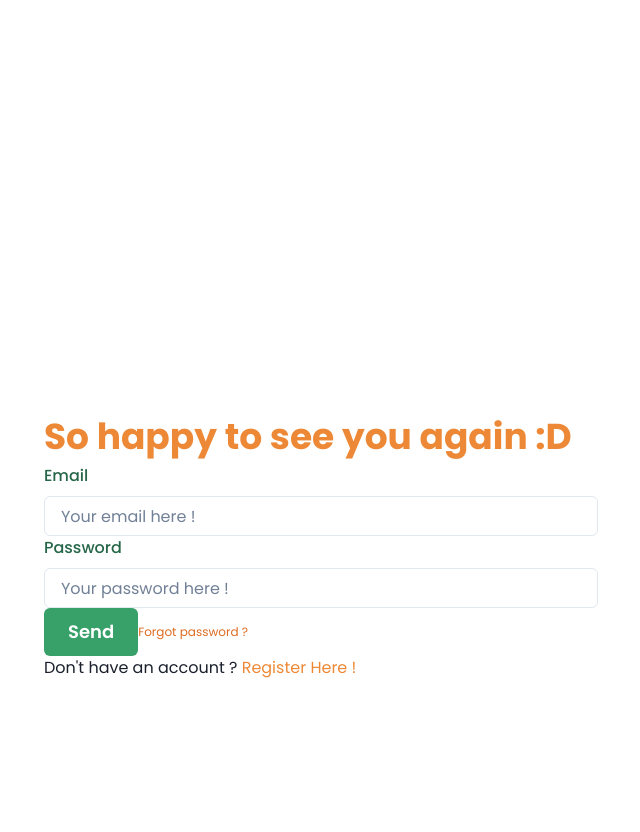
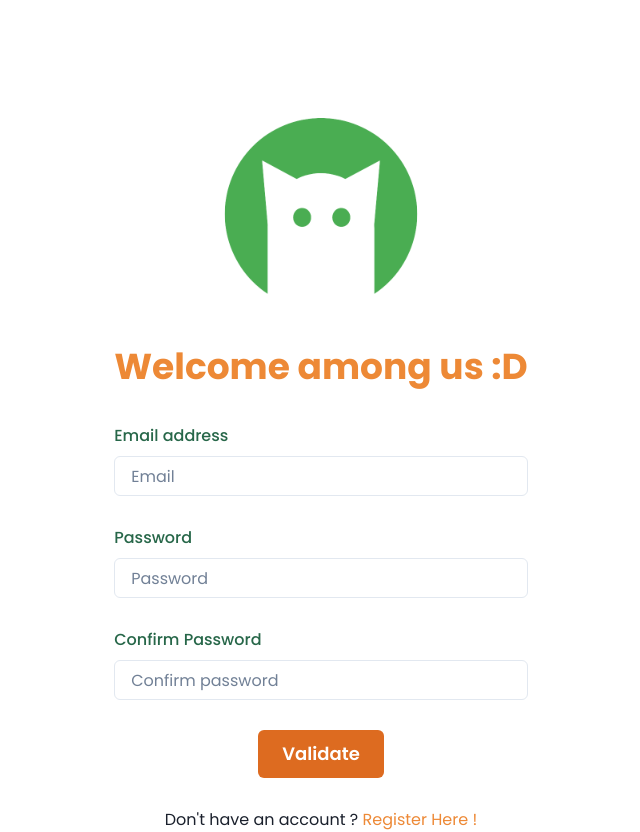
Before and after one commit to PoC-Community/software-pool-rush-realtime-chat, a React (Create React App) app in the folder frontend/katsapp/: page /signup in a window 1280 px wide. Shown: the whole page, without its empty margins (319-959 px from the left). Before the commit the page ends 800 px from the top, so only its background shows below. Built offline with nearby package versions, Linux system fonts and the light colour scheme.

Commit message:
[ADD] design login + signup pages

```diff
--- a/frontend/katsapp/src/pages/Login.tsx
+++ b/frontend/katsapp/src/pages/Login.tsx
@@ -1,19 +1,23 @@
-import { Button, Center, FormControl, FormLabel, Input, VStack } from '@chakra-ui/react';
+import { Button, Center, FormControl, FormLabel, Input, VStack, Text, Image } from '@chakra-ui/react';
 
 const Login = (): JSX.Element => (
-	<Center mt="250px">
-		<VStack spacing="50px">
+	<Center mt="-50px">
+		<VStack spacing="30px">
+		<Image boxSize='200px' src='assets/logo.png' alt='Logo-Katsapp' />
+			<Text fontSize='4xl' color='orange.400' as='b'>
+				So happy to see you again :D
+			</Text>
 			<FormControl>
+		  <FormLabel color="green.700">Email address</FormLabel>
+			<Input placeholder="Email" />
+			</FormControl>
 			<FormControl>
-			<FormLabel>Email address</FormLabel>
-			<Input />
-			<FormLabel>Password</FormLabel>
-			<Input />
-			<Button colorScheme="teal" size="lg">
+		  <FormLabel color="green.700">Password</FormLabel>
+			<Input placeholder="Password" />
+		</FormControl>
+			<Button colorScheme="orange" size="lg">
 				Validate
 			</Button>
-		</FormControl>
-			</FormControl>
 		</VStack>
 	</Center>
 );
--- a/frontend/katsapp/src/pages/SignUp.tsx
+++ b/frontend/katsapp/src/pages/SignUp.tsx
@@ -1,27 +1,33 @@
-import { Button, Center, FormControl, FormLabel, Link, Input, Text, VStack } from '@chakra-ui/react';
+import { Button, Image, Center, FormControl, FormLabel, Link, Input, Text, VStack } from '@chakra-ui/react';
 
 const SignUp = (): JSX.Element => (
-	<Center mt="250px">
-		<VStack spacing="50px">
+	<Center mt="-50px">
+		<VStack spacing="30px">
+		<Image boxSize='200px' src='assets/logo.png' alt='Logo-Katsapp' />
+			<Text fontSize='4xl' color='orange.400' as='b'>
+				Welcome among us :D
+			</Text>
 			<FormControl>
-			<Text fontSize='4xl' color='orange.400' as='b'>
-				So happy to see you again :D
-			</Text>
-			<FormLabel color='green.700'>Email </FormLabel>
-				<Input placeholder="Your email here !" />
-				<FormLabel color='green.700'>Password</FormLabel>
-				<Input placeholder="Your password here !" />
-					<Button colorScheme="green" size="lg">
-						Send
+		  <FormLabel color="green.700">Email address</FormLabel>
+			<Input placeholder="Email" />
+			</FormControl>
+			<FormControl>
+		  <FormLabel color="green.700">Password</FormLabel>
+			<Input placeholder="Password" />
+			</FormControl>
+			<FormControl>
+		  <FormLabel color="green.700">Confirm Password</FormLabel>
+			<Input placeholder="Confirm password" />
+		</FormControl>
+			<Button colorScheme="orange" size="lg">
+				Validate
 			</Button>
-					<Link fontSize='xs' color='orange.500' >Forgot password ?</Link>
 			<Text>
 				Don't have an account ? {' '}
 				<Link color='orange.400' href='#'>
 					Register Here !
 				</Link>
 			</Text>
-			</FormControl>
 		</VStack>
 	</Center>
 );
--- a/frontend/katsapp/src/pages/Welcome.tsx
+++ b/frontend/katsapp/src/pages/Welcome.tsx
@@ -9,7 +9,7 @@ const Welcome = (): JSX.Element => (
 			</Text>
 			<Stack direction='column' spacing={4} >
 				<Button size='lg' borderWidth='4px' colorScheme='green' variant='outline' style={{borderRadius: 60}} >
-					Log In
+					<Link>Log In</Link>
 				</Button>
 				<Button colorScheme='green' style={{borderRadius: 60}} width='350px' size='lg'>
 					Sign Up
```
Lines whose indentation alone changed are shown as unchanged.
